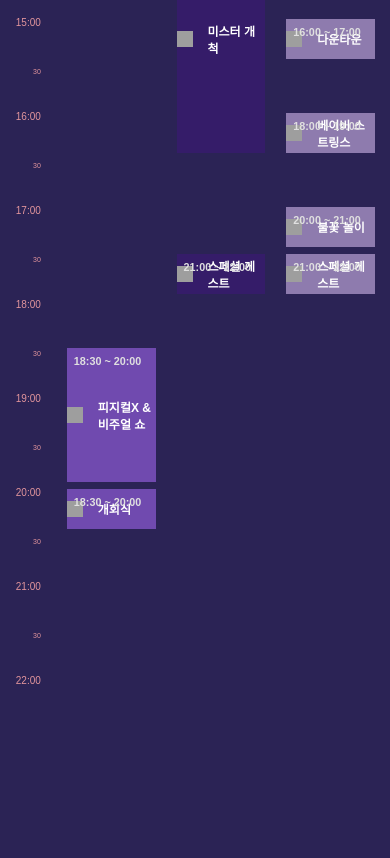
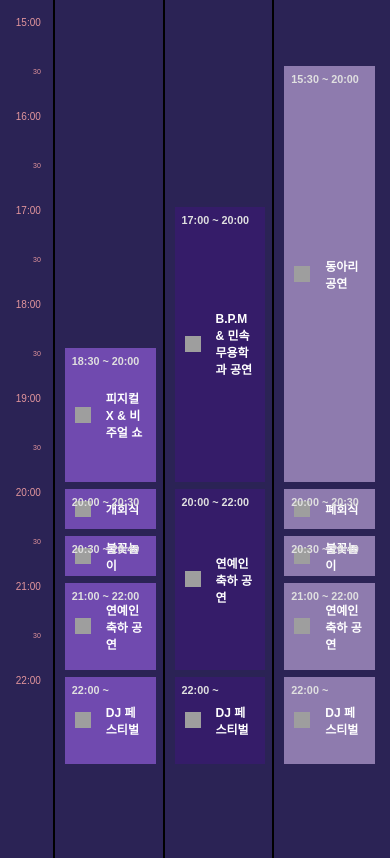
Before and after one commit to seoiiwon/2024_GNU_PIESTA, a FastAPI app: page /timetable in a window 390 px wide; the page is wider, and only the part inside the window is pictured. Shown: the part 241-1099 px from the top of that part. Run offline with FastAPI, Linux system fonts and the light colour scheme; grey boxes are pictures that could not be loaded.

Commit message:
쫌 더 수정
ㅇㅇ

```diff
--- a/static/css/timetable/timetable.css
+++ b/static/css/timetable/timetable.css
@@ -7,6 +7,8 @@
     margin: 0;
     padding: 0;
   }
+
+
 
   .header {
     text-align: center;
@@ -62,21 +64,6 @@
   }
 
 
-  .day-column:not(:first-child) {
-    border-left: 2px solid #f39ac8; /* Vertical line between day-columns */
-    padding-left: 0; /* Remove padding to center the line */
-  }
-
-  .day-column .day,
-  .day-column .events-day {
-    padding-left: 10px; /* Add padding to the content, not the column */
-  }
-
-  .day-column:not(:first-child) .day,
-  .day-column:not(:first-child) .events-day {
-    border-left: 2px solid transparent; /* No additional line here */
-  }
-
 
 
   .day {
@@ -92,25 +79,35 @@
     display: grid;
     grid-template-rows: repeat(20, 40px);
     gap: 7px;
+    border-left: 2px solid #000000; /* 수직선 추가 */
+    padding-left: 10px; /* 수직선과 내용 사이의 간격 추가 */
+    width: 100%; /* 부모 요소인 events-day의 너비와 맞춤 */
+    box-sizing: border-box; /* padding을 포함하여 너비를 계산 */
     }
 
+  .day-column:first-child .events-day {
+      border-left: none; /* 첫 번째 day-column의 수직선 제거 */
+      padding-left: 0; /* 첫 번째 요소의 패딩 제거 */
+  }
   .event {
     position: relative;
     background-color: #7d50d0;
     display: flex;
     align-items: center;
-    /* padding: 10px; */
+    padding: 10px;
     font-size: 12px;
     font-weight: 600;
     cursor: pointer;
     gap: 7px;
+    width: 100%; /* 부모 요소인 events-day의 너비와 맞춤 */
+    box-sizing: border-box; /* padding을 포함하여 너비를 계산 */
 }
 
   .event-time {
     position: absolute;
     top: 7px;
     left: 7px;
-    font-size: 8px;
+    font-size: 20px;
     color: #FEE5C6;
 }
 
--- a/templates/timetable/timetable.html
+++ b/templates/timetable/timetable.html
@@ -4,9 +4,11 @@
     <meta charset="UTF-8" />
     <meta name="viewport" content="width=device-width, initial-scale=1.0" />
     <title>Timetable</title>
+    <link rel="stylesheet" href="/static/css/timetable/timetable.css">
     <link rel="stylesheet" href="{{ url_for('static', path='css/timetable/timetable.css') }}">
     <link rel="stylesheet" href="{{ url_for('static', path='css/main/logo.css') }}">
     <link rel="stylesheet" href="{{ url_for('static', path='css/main/hamberger.css') }}">
+    <script src="/static/js/timetable/timetable.js"></script>
     <script src="{{ url_for('static', path='js/timetable/timetable.js') }}" defer></script>
     <script src="{{ url_for('static', path='js/main/hamberger.js') }}" defer></script>
     <script src="{{ url_for('static', path='js/main/logo.js') }}" defer></script>
@@ -41,6 +43,8 @@
     </div>
   </div>
 <!-- ㅡㅡㅡㅡㅡㅡㅡㅡㅡㅡㅡㅡㅡㅡㅡㅡㅡㅡㅡㅡㅡㅡㅡㅡㅡㅡㅡㅡㅡㅡㅡㅡㅡㅡㅡㅡㅡㅡㅡㅡㅡㅡㅡ 로고 및 햄버거 -->
+  <div class="mainpage">
+
   <header class="header">
       <h1>Time Table</h1>
      </header>
@@ -76,9 +80,24 @@
                 피지컬X & 비주얼 쇼 <!-- 이벤트 이름 -->
               </div>
             <div class="event" id="day1" style="grid-row: 13 / 14;" onclick="showPopup('피지컬X & 비주얼 쇼', '18:30 ~ 20:00', '오프닝')">
-                <span class="event-time">18:30 ~ 20:00</span> <!-- 시간 표시 -->
+                <span class="event-time">20:00 ~ 20:30</span> <!-- 시간 표시 -->
                 <img src="icon.png" alt="icon" class="icon"> <!-- 아이콘 추가 -->
                 개회식 <!-- 이벤트 이름 -->
+              </div>
+            <div class="event" id="day1" style="grid-row: 14 / 15;" onclick="showPopup('피지컬X & 비주얼 쇼', '18:30 ~ 20:00', '오프닝')">
+                <span class="event-time"> 20:30 ~ 20:40</span> <!-- 시간 표시 -->
+                <img src="icon.png" alt="icon" class="icon"> <!-- 아이콘 추가 -->
+                불꽃놀이 <!-- 이벤트 이름 -->
+              </div>
+            <div class="event" id="day1" style="grid-row: 15 / 17;" onclick="showPopup('피지컬X & 비주얼 쇼', '18:30 ~ 20:00', '10/16(수)21:00 로이킴21:30 볼사22:00 DJ 아나콘다22:30 DJ 허조교')">
+                <span class="event-time">21:00 ~ 22:00</span> <!-- 시간 표시 -->
+                <img src="icon.png" alt="icon" class="icon"> <!-- 아이콘 추가 -->
+                연예인 축하 공연 <!-- 이벤트 이름 -->
+              </div>
+            <div class="event" id="day1" style="grid-row: 17 / 19;" onclick="showPopup('피지컬X & 비주얼 쇼', '18:30 ~ 20:00', '오프닝')">
+                <span class="event-time">22:00 ~ </span> <!-- 시간 표시 -->
+                <img src="icon.png" alt="icon" class="icon"> <!-- 아이콘 추가 -->
+                DJ 페스티벌 <!-- 이벤트 이름 -->
               </div>
           </div>
       </div>
@@ -87,19 +106,21 @@
       <div class="day-column">
           <div class="day">OCT 17, THU</div>
           <div class="events-day">
-              <div class="event" id="day2" style="grid-row: 1 / 6;" onclick="showPopup('미스터 개척', '14:00 ~ 19:00')">
-                <span class="event-time">21:00 ~ 22:00</span> <!-- 시간 표시 -->
+            <div class="event" id="day2" style="grid-row: 7 / 13;" onclick="showPopup('피지컬X & 비주얼 쇼', '18:30 ~ 20:00', '오프닝')">
+              <span class="event-time">17:00 ~ 20:00</span> <!-- 시간 표시 -->
               <img src="icon.png" alt="icon" class="icon"> <!-- 아이콘 추가 -->
-                미스터 개척 <!-- 이벤트 이름 -->
+              B.P.M & 민속무용학과 공연 <!-- 이벤트 이름 -->
             </div>
-              <div class="event" id="day2" style="grid-row: 8 / 9;" onclick="showPopup('스페셜 게스트', '15:30 ~ 16:00')">
-                <span class="event-time">21:00 ~ 22:00</span> <!-- 시간 표시 -->
+            <div class="event" id="day2" style="grid-row: 13 / 17;" onclick="showPopup('피지컬X & 비주얼 쇼', '18:30 ~ 20:00', '오프닝')">
+              <span class="event-time">20:00 ~ 22:00</span> <!-- 시간 표시 -->
               <img src="icon.png" alt="icon" class="icon"> <!-- 아이콘 추가 -->
-                스페셜 게스트 <!-- 이벤트 이름 -->
+              연예인 축하 공연 <!-- 이벤트 이름 -->
             </div>
-              <!-- <div class="event" id="day2" style="grid-row: 1 / 6;" onclick="showPopup('미스터 개척', '14:00 ~ 19:00')">미스터 개척</div> -->
-              <!-- <div class="event" id="day2" style="grid-row: 9 / 10;" onclick="showPopup('스페셜 게스트', '21:00 ~ 22:00')">스페셜 게스트</div> -->
-          <!-- </div> -->
+            <div class="event" id="day2" style="grid-row: 17 / 19;" onclick="showPopup('피지컬X & 비주얼 쇼', '18:30 ~ 20:00', '오프닝')">
+              <span class="event-time">22:00 ~ </span> <!-- 시간 표시 -->
+              <img src="icon.png" alt="icon" class="icon"> <!-- 아이콘 추가 -->
+              DJ 페스티벌 <!-- 이벤트 이름 -->
+            </div>
           </div>
       </div>
 
@@ -107,36 +128,32 @@
       <div class="day-column">
           <div class="day">OCT 18, FRI</div>
           <div class="events-day">
-              <div class="event" id="day3" style="grid-row: 1 / 2;" onclick="showPopup('스페셜 게스트', '15:30 ~ 16:00')">
-                <span class="event-time">14:00 ~ 15:00</span> <!-- 시간 표시 -->
+            <div class="event" id="day3" style="grid-row: 4 / 13;" onclick="showPopup('피지컬X & 비주얼 쇼', '18:30 ~ 20:00', '오프닝')">
+              <span class="event-time">15:30 ~ 20:00</span> <!-- 시간 표시 -->
               <img src="icon.png" alt="icon" class="icon"> <!-- 아이콘 추가 -->
-                소울 <!-- 이벤트 이름 -->
+              동아리 공연 <!-- 이벤트 이름 -->
             </div>
-              <div class="event" id="day3" style="grid-row: 3 / 4;" onclick="showPopup('스페셜 게스트', '15:30 ~ 16:00')">
-                <span class="event-time">16:00 ~ 17:00</span> <!-- 시간 표시 -->
+            <div class="event" id="day3" style="grid-row: 13 / 14;" onclick="showPopup('피지컬X & 비주얼 쇼', '18:30 ~ 20:00', '오프닝')">
+              <span class="event-time">20:00 ~ 20:30</span> <!-- 시간 표시 -->
               <img src="icon.png" alt="icon" class="icon"> <!-- 아이콘 추가 -->
-                다운타운 <!-- 이벤트 이름 -->
+              폐회식 <!-- 이벤트 이름 -->
             </div>
-              <div class="event" id="day3" style="grid-row: 5 / 6;" onclick="showPopup('스페셜 게스트', '15:30 ~ 16:00')">
-                <span class="event-time">18:00 ~ 19:00</span> <!-- 시간 표시 -->
+            <div class="event" id="day3" style="grid-row: 14 / 15;" onclick="showPopup('피지컬X & 비주얼 쇼', '18:30 ~ 20:00', '오프닝')">
+              <span class="event-time">20:30 ~ 20:40</span> <!-- 시간 표시 -->
               <img src="icon.png" alt="icon" class="icon"> <!-- 아이콘 추가 -->
-                베이비 스트링스 <!-- 이벤트 이름 -->
+              불꽃놀이 <!-- 이벤트 이름 -->
             </div>
-              <div class="event" id="day3" style="grid-row: 7 / 8;" onclick="showPopup('스페셜 게스트', '15:30 ~ 16:00')">
-                <span class="event-time">20:00 ~ 21:00</span> <!-- 시간 표시 -->
-                <img src="icon.png" alt="icon" class="icon"> <!-- 아이콘 추가 -->
-                불꽃 놀이 <!-- 이벤트 이름 -->
-               </div>
-              <div class="event" id="day3" style="grid-row: 8 / 9;" onclick="showPopup('스페셜 게스트', '15:30 ~ 16:00')">
+            <div class="event" id="day3" style="grid-row: 15 / 17;" onclick="showPopup('피지컬X & 비주얼 쇼', '18:30 ~ 20:00', '오프닝')">
               <span class="event-time">21:00 ~ 22:00</span> <!-- 시간 표시 -->
               <img src="icon.png" alt="icon" class="icon"> <!-- 아이콘 추가 -->
-                스페셜 게스트 <!-- 이벤트 이름 -->
+              연예인 축하 공연 <!-- 이벤트 이름 -->
             </div>
-              <!-- <div class="event"  id="day3" style="grid-row: 2 / 3;" onclick="showPopup('소울', '14:00 ~ 15:00')">소울</div>
-              <div class="event"  id="day3" style="grid-row: 4 / 5;" onclick="showPopup('다운타운', '15:30 ~ 16:30')">다운타운</div>
-              <div class="event"  id="day3" style="grid-row: 5 / 6;" onclick="showPopup('베이비 스트링스', '17:00 ~ 18:00')">베이비 스트링스</div>
-              <div class="event"  id="day3" style="grid-row: 7 / 8;" onclick="showPopup('불꽃놀이', '18:30 ~ 20:00')">불꽃놀이</div>
-              <div class="event"  id="day3" style="grid-row: 9 / 10;" onclick="showPopup('스페셜 게스트', '21:00 ~ 22:00')">스페셜 게스트</div> -->
+            <div class="event" id="day3" style="grid-row: 17 / 19;" onclick="showPopup('피지컬X & 비주얼 쇼', '18:30 ~ 20:00', '오프닝')">
+              <span class="event-time">22:00 ~ </span> <!-- 시간 표시 -->
+              <img src="icon.png" alt="icon" class="icon"> <!-- 아이콘 추가 -->
+              DJ 페스티벌 <!-- 이벤트 이름 -->
+            </div>
+          </div>
       </div>
   </div>
   </div>
```
Lines whose indentation alone changed are shown as unchanged.
